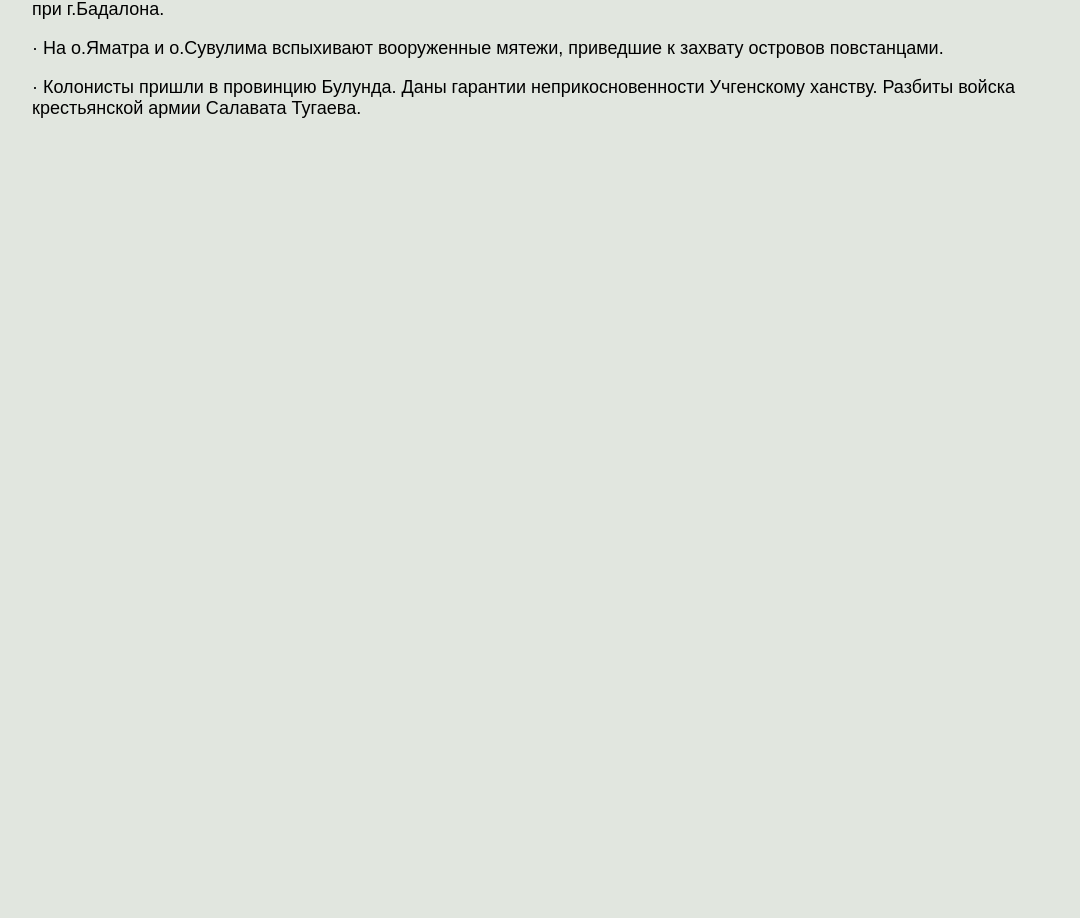
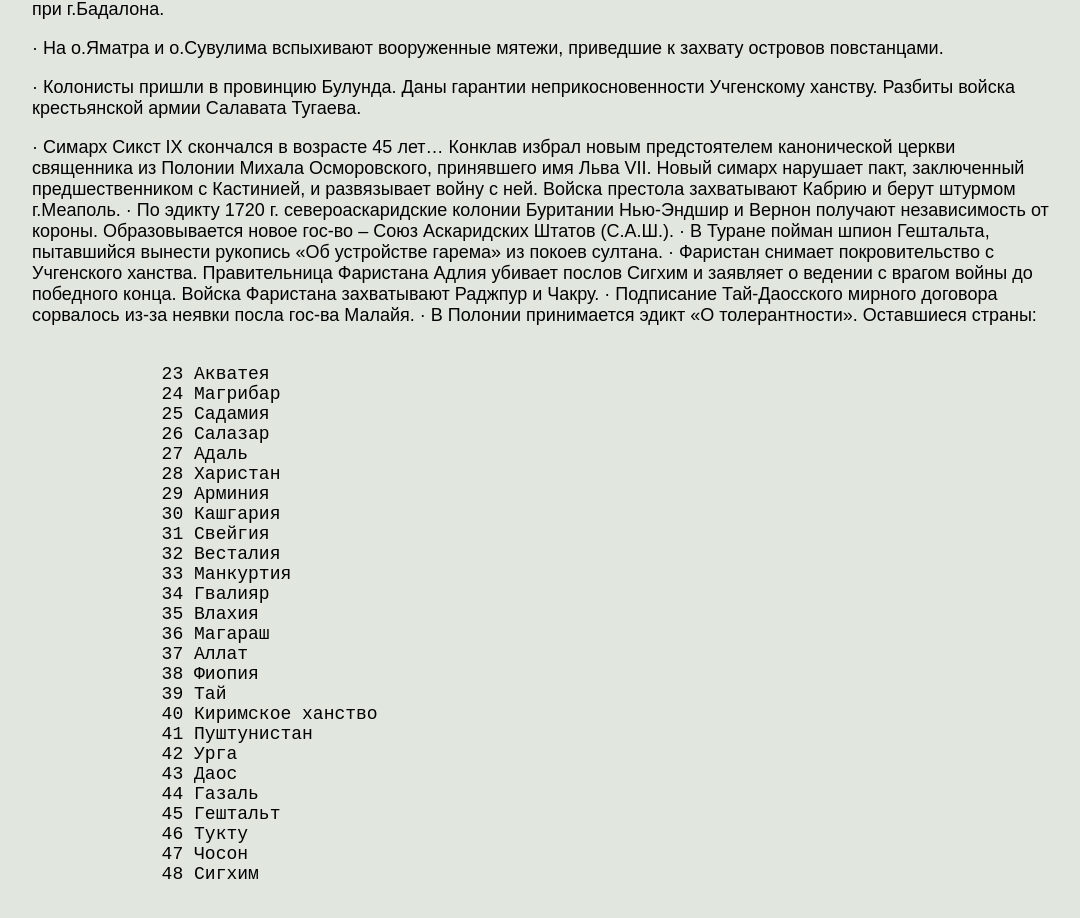
Before and after one commit to AllainDM/dipa, a plain HTML site: page turns/turn09.html in a window 1280 px wide. Shown: the part 500-1418 px from the top of the page, without its empty margins (116-1196 px from the left). Before the commit the page ends 800 px from the top, so only its background shows below. Drawn offline with Linux system fonts and the light colour scheme.

Commit message:
9 turn 2 day

```diff
--- a/turns/turn09.html
+++ b/turns/turn09.html
@@ -55,6 +55,50 @@
 
         · Колонисты пришли в провинцию Булунда. Даны гарантии неприкосновенности Учгенскому ханству. Разбиты войска крестьянской армии Салавата Тугаева.</p>
 
+        · Симарх Сикст IX скончался в возрасте 45 лет… Конклав избрал новым предстоятелем канонической церкви священника из Полонии Михала Осморовского, принявшего имя Льва VII. Новый симарх нарушает пакт, заключенный предшественником с Кастинией, и развязывает войну с ней. Войска престола захватывают Кабрию и берут штурмом г.Меаполь.
+
+        · По эдикту 1720 г. североаскаридские колонии Буритании Нью-Эндшир и Вернон получают независимость от короны. Образовывается новое гос-во – Союз Аскаридских Штатов (С.А.Ш.).
+
+        · В Туране пойман шпион Гештальта, пытавшийся вынести рукопись «Об устройстве гарема» из покоев султана.
+
+        · Фаристан снимает покровительство с Учгенского ханства. Правительница Фаристана Адлия убивает послов Сигхим и заявляет о ведении с врагом войны до победного конца. Войска Фаристана захватывают Раджпур и Чакру.
+
+        · Подписание Тай-Даосского мирного договора сорвалось из-за неявки посла гос-ва Малайя.
+
+        · В Полонии принимается эдикт «О толерантности».
+
+        Оставшиеся страны: </p>
+
+        <pre>
+            23 Акватея
+            24 Магрибар
+            25 Садамия
+            26 Салазар
+            27 Адаль
+            28 Харистан
+            29 Арминия
+            30 Кашгария
+            31 Свейгия
+            32 Весталия
+            33 Манкуртия
+            34 Гвалияр
+            35 Влахия
+            36 Магараш
+            37 Аллат
+            38 Фиопия
+            39 Тай
+            40 Киримское ханство
+            41 Пуштунистан
+            42 Урга
+            43 Даос
+            44 Газаль
+            45 Гештальт
+            46 Тукту
+            47 Чосон
+            48 Сигхим
+        </pre>
+
+
     </div>
 
 </body>
```
